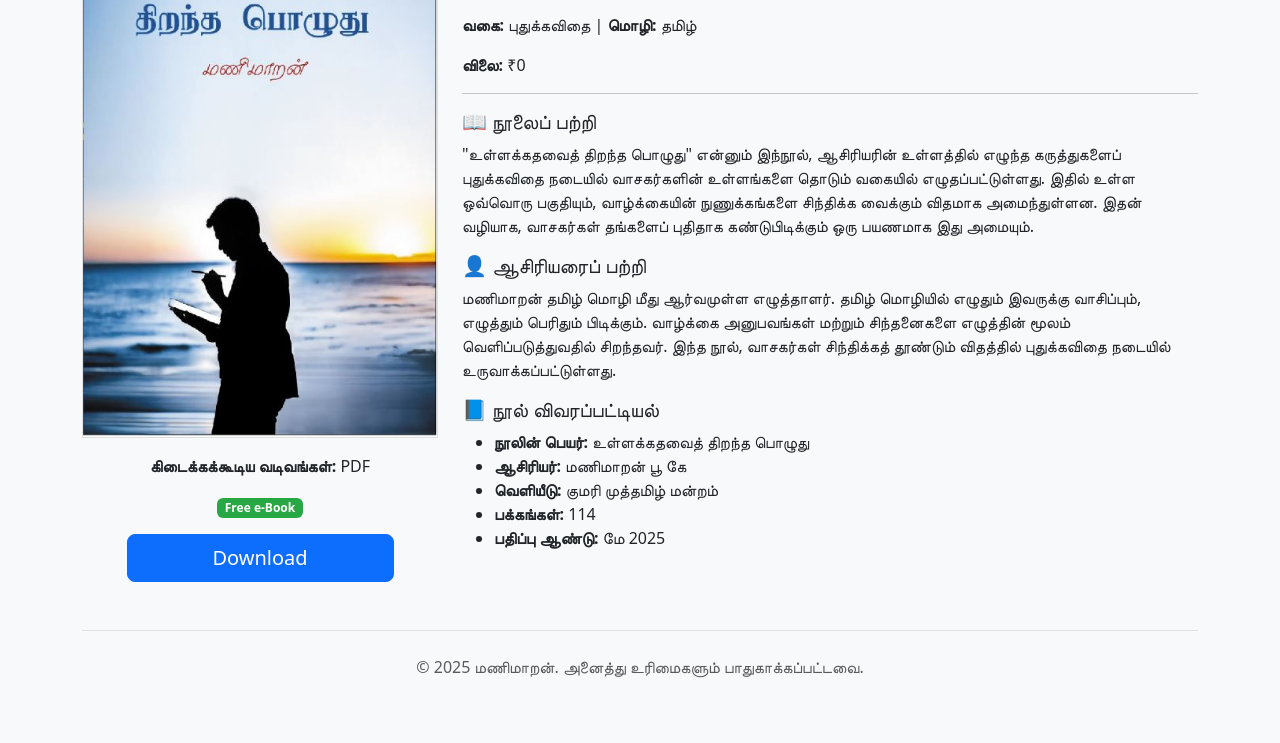
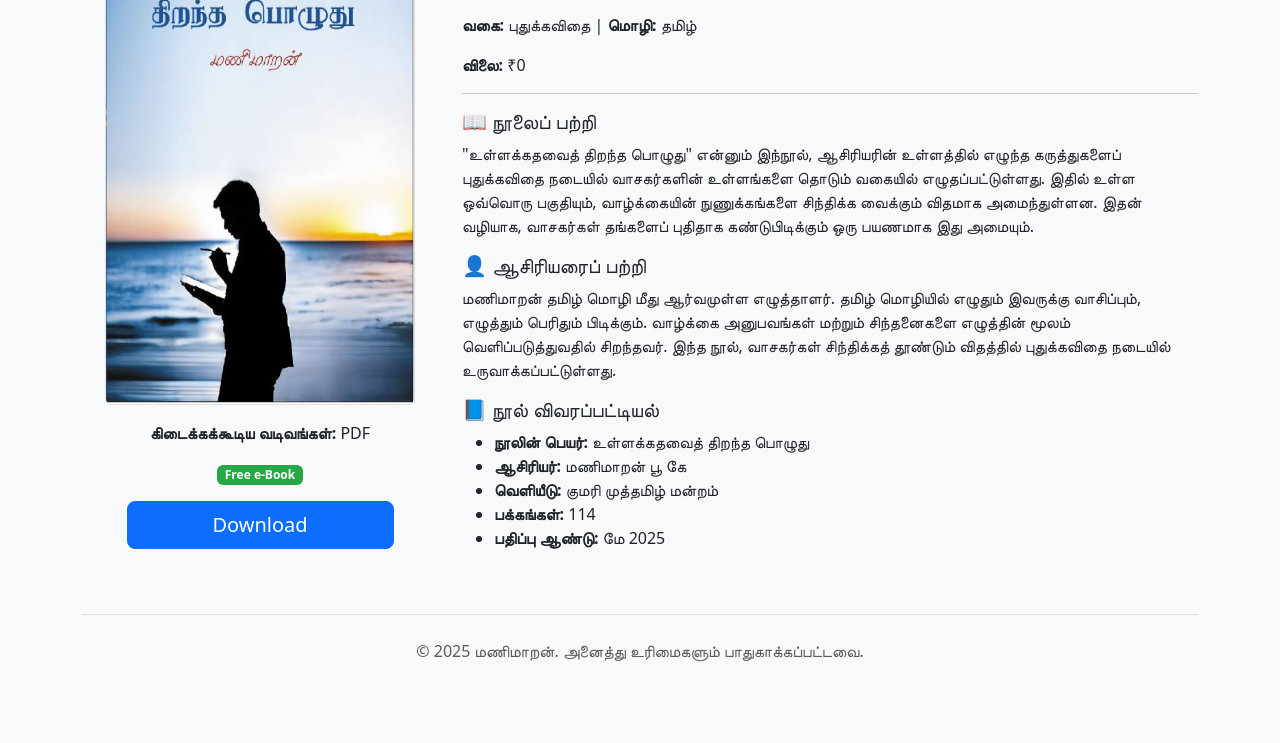
Before and after one commit to devPlanet87/BookStore, a plain HTML site: page index.html in a window 1280 px wide. Shown: the part 121-864 px from the top of the page. Drawn offline with nearby package versions, Linux system fonts and the light colour scheme.

Commit message:
Update style for cover image

```diff
--- a/index.html
+++ b/index.html
@@ -17,7 +17,7 @@
          <div class="row g-4">
             <!-- Cover + Formats -->
             <div class="col-lg-4 text-center">
-               <img src="Cover.JPG" alt="Book Cover" class="cover-img mb-3">
+               <img src="Cover.JPG" alt="Book Cover" class="cover-img mb-3 rounded" style="width: 310px; height: 478px">
                <p><span class="info-label">கிடைக்கக்கூடிய வடிவங்கள்:</span> PDF</p>
                <p><span class="badge badge-free text-white">Free e‑Book</span></p>
                <a href="Ullakkatavai-thiranta-pozhudu.pdf" class="btn btn-primary btn-lg w-75" target="_blank">Download</a>
```
